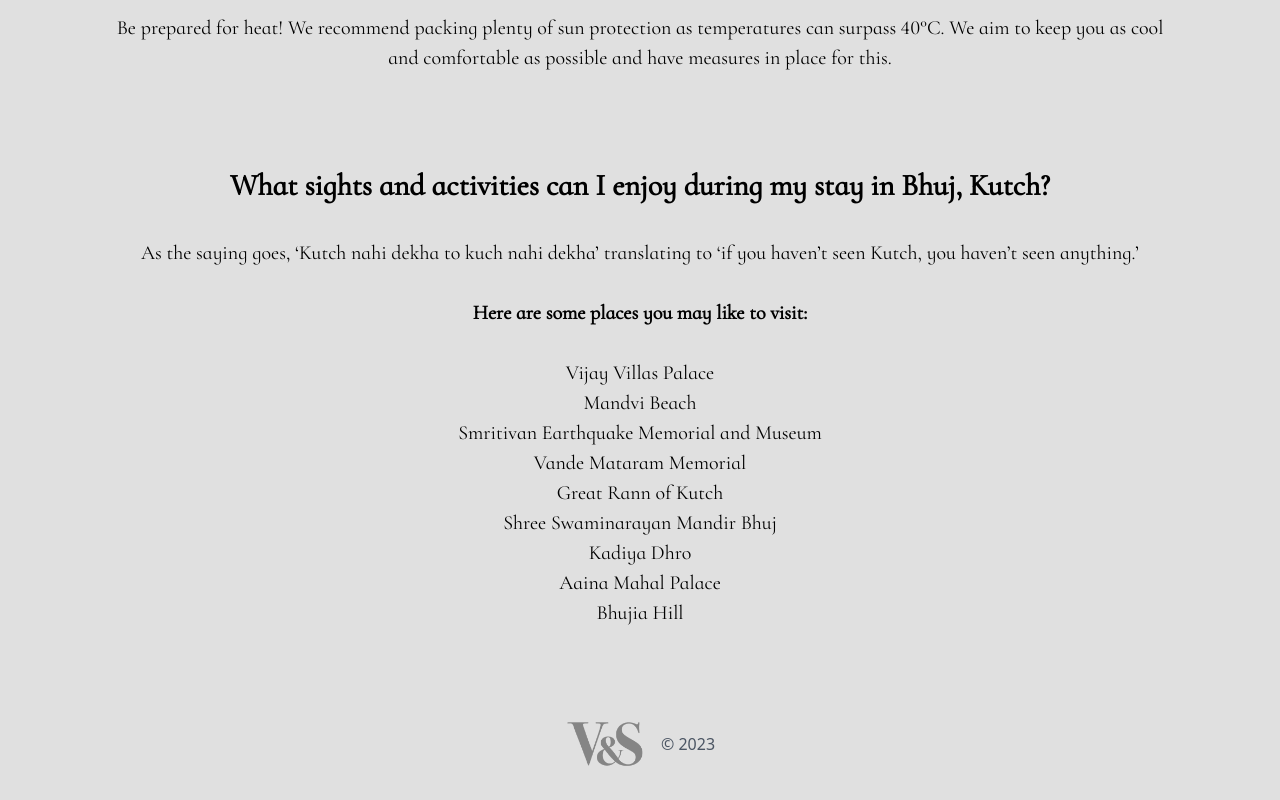
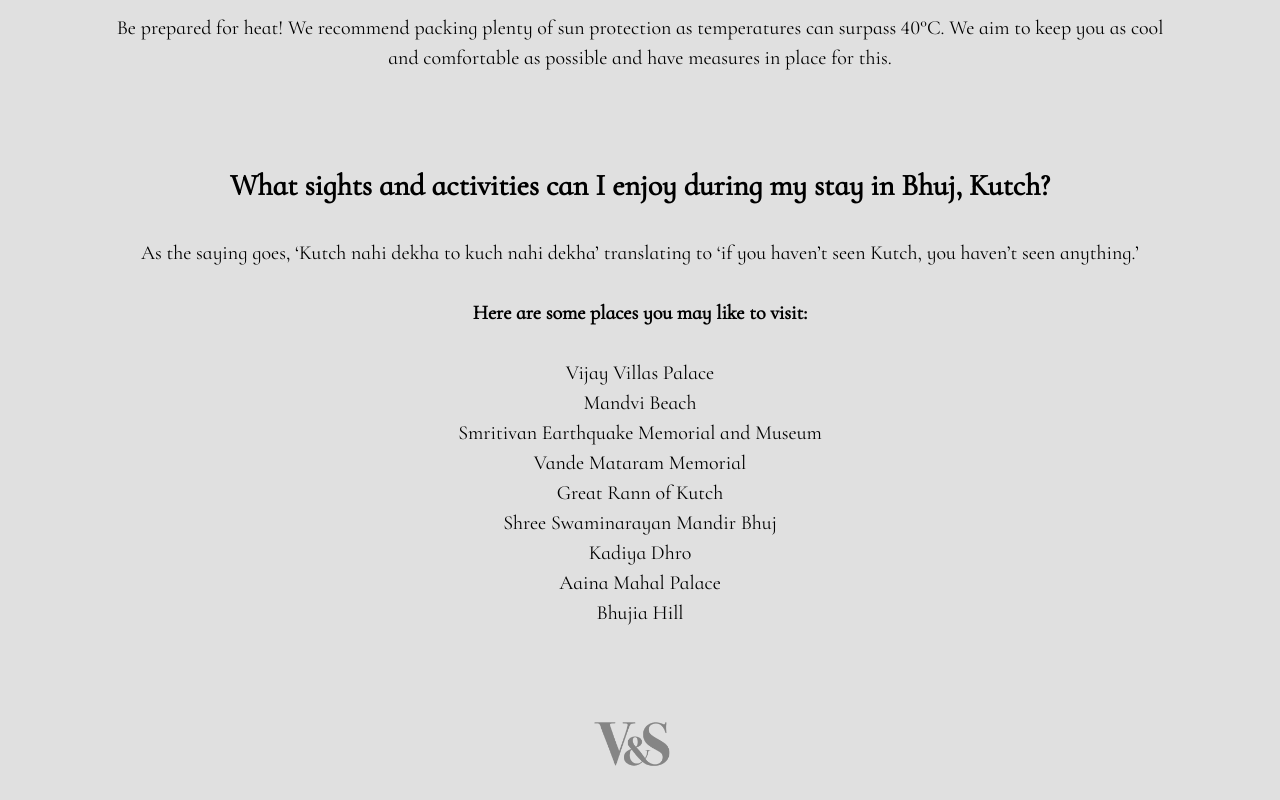
Before and after one commit to rush212000/Vinay-SimhikaV1, a React (Create React App) app: page /pages/FAQs in a window 1280 px wide. Shown: the part 2322-3122 px from the top of the page. Built offline with nearby package versions, Linux system fonts and the light colour scheme; a web font is replaced by a local one.

Commit message:
FAQ Footer Update

```diff
--- a/src/pages/FAQs.js
+++ b/src/pages/FAQs.js
@@ -162,7 +162,6 @@ const FAQs = () => {
         <div className="flex justify-center items-center">
           <img src={VSfoot} alt="Footer Image" className="w-20 h-20 mr-4" />
           <p className="text-center text-gray-600">
-            <span>© {new Date().getFullYear()}</span> <span className="ml-auto"></span>
           </p>
         </div>
       </div>
```
